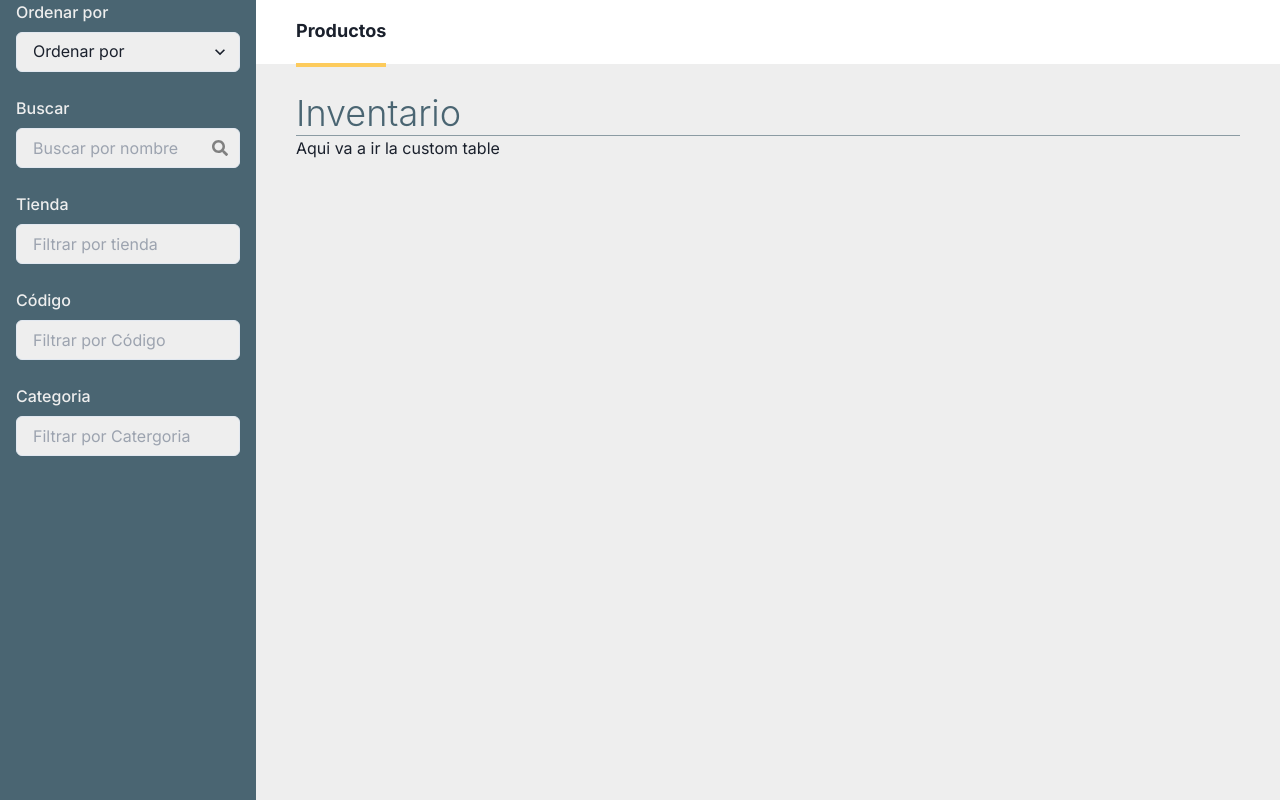
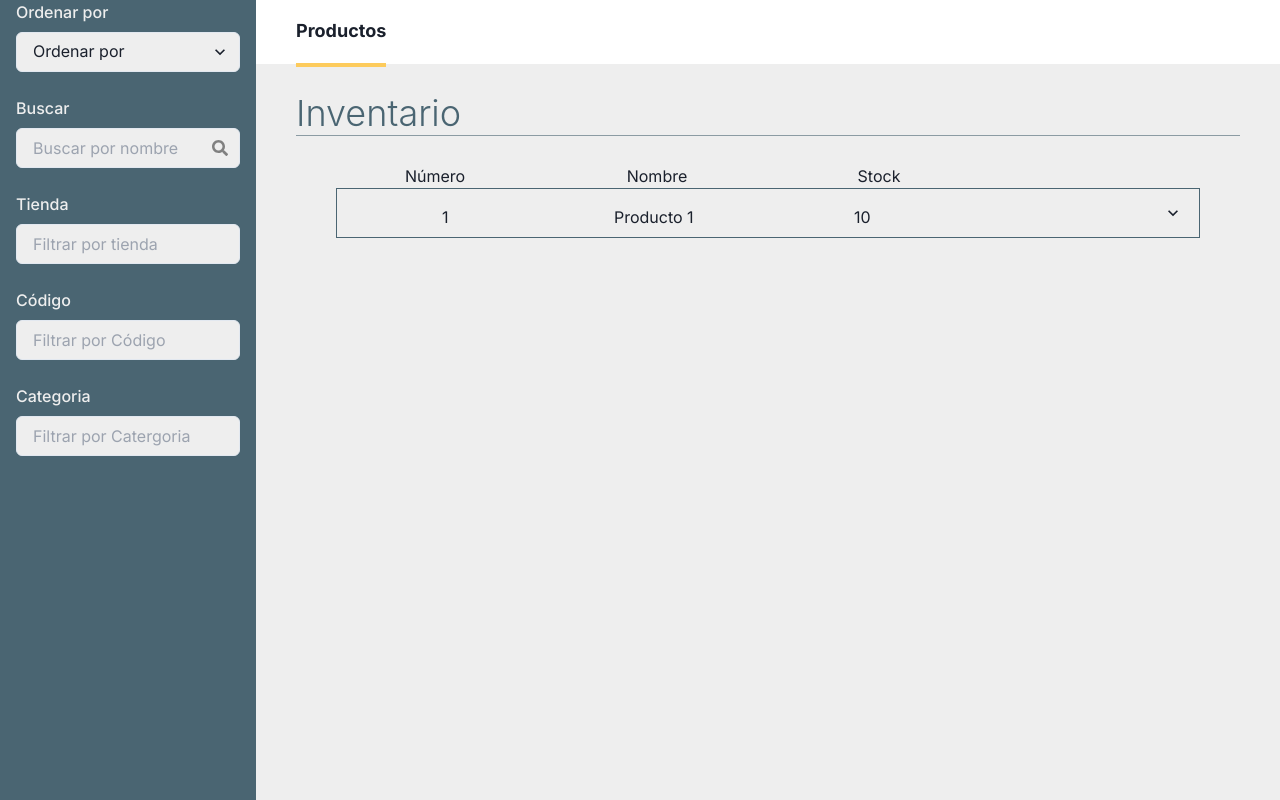
Before and after one commit to vezamx/casa-nogal-inventory-frontend, a Next.js app: page /inventarios in a window 1280 px wide. Built offline with nearby package versions, Linux system fonts and the light colour scheme.

Commit message:
feat(inventarios): added custom table with collapsible rows

```diff
--- a/src/app/inventarios/page.tsx
+++ b/src/app/inventarios/page.tsx
@@ -1,5 +1,20 @@
-import { Divider, Flex, Heading } from "@chakra-ui/react";
-import { FC } from "react";
+import {
+  Accordion,
+  AccordionButton,
+  AccordionIcon,
+  AccordionItem,
+  AccordionPanel,
+  Divider,
+  Flex,
+  FormControl,
+  FormLabel,
+  Grid,
+  GridItem,
+  Heading,
+  Input,
+  Text,
+} from "@chakra-ui/react";
+import { FC, ReactNode } from "react";
 
 const page: FC = () => {
   return (
@@ -12,12 +27,88 @@ const page: FC = () => {
         bgColor={"brand.gray"}
         borderColor={"brand.gray"}
       />
-      <Flex w={"100%"} h={"100%"}>
-        {/* Here goes the table */}
-        Aqui va a ir la custom table
-      </Flex>
+
+      <CollapsibleTable>
+        <CollapsibleTableItem />
+      </CollapsibleTable>
     </Flex>
   );
 };
 
+const CollapsibleTable: FC<{ children: ReactNode }> = ({ children }) => {
+  return (
+    <Flex w={"100%"} h={"100%"} px={10} py={5} flexDir={"column"}>
+      <Grid
+        templateColumns="repeat(4, 1fr)"
+        gap={6}
+        mt={2}
+        width={"100%"}
+        textAlign={"center"}
+        id="TableHeader"
+      >
+        <GridItem w="100%">
+          <Text>Número</Text>
+        </GridItem>
+        <GridItem w="100%">
+          <Text>Nombre</Text>
+        </GridItem>
+        <GridItem w="100%">
+          <Text>Stock</Text>
+        </GridItem>
+        <GridItem w="100%">
+          <Text></Text>
+        </GridItem>
+      </Grid>
+      <Accordion allowToggle width={"100%"}>
+        {children}
+      </Accordion>
+    </Flex>
+  );
+};
+
+const CollapsibleTableItem: FC = () => {
+  return (
+    <AccordionItem border={"1px solid "} borderColor={"brand.gray"}>
+      <AccordionButton>
+        <Grid templateColumns="repeat(4, 1fr)" gap={6} mt={2} width={"100%"}>
+          <GridItem w="100%">
+            <Text>1</Text>
+          </GridItem>
+          <GridItem w="100%">
+            <Text>Producto 1</Text>
+          </GridItem>
+          <GridItem w="100%">
+            <Text>10</Text>
+          </GridItem>
+          <GridItem w="100%"></GridItem>
+        </Grid>
+
+        <AccordionIcon />
+      </AccordionButton>
+      <AccordionPanel pb={4} bgColor={"brand.background"}>
+        <Grid
+          width={"100%"}
+          bgColor="brand.gray"
+          templateColumns={"repeat(2, 1fr)"}
+        >
+          <GridItem as={Flex} flexDir="column" px={10} gap={3} py={6}>
+            <Heading color={"white"}>Registrar entrada</Heading>
+            <FormControl width={"30%"} color={"white"}>
+              <FormLabel>Cantidad</FormLabel>
+              <Input type="number" bgColor={"white"} color={"brand.gray"} />
+            </FormControl>
+          </GridItem>
+          <GridItem as={Flex} flexDir="column" px={10} gap={3} py={6}>
+            <Heading color={"white"}>Registrar salida</Heading>
+            <FormControl width={"30%"} color={"white"}>
+              <FormLabel>Cantidad</FormLabel>
+              <Input type="number" bgColor={"white"} color={"brand.gray"} />
+            </FormControl>
+          </GridItem>
+        </Grid>
+      </AccordionPanel>
+    </AccordionItem>
+  );
+};
+
 export default page;
```
